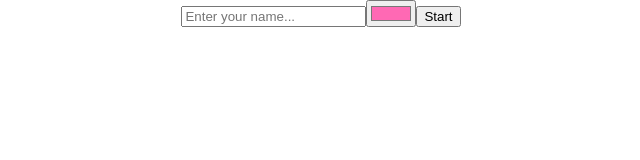
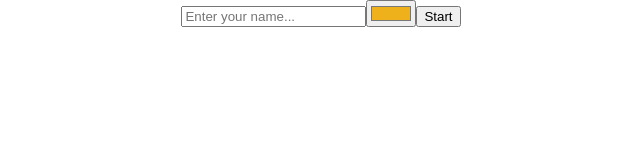
Before and after one commit to snake-biteme/snake-controller, a React (Create React App) app: page / in a window 1280 px wide. Shown: the top 160 px of the page, without its empty margins (319-959 px from the left). Built offline with nearby package versions, Linux system fonts and the light colour scheme; no server answers; what aws-appsync would draw is missing.

Commit message:
feat: random color generator

```diff
--- a/src/CONSTS.ts
+++ b/src/CONSTS.ts
@@ -3,4 +3,5 @@ import { v4 as uuidv4 } from 'uuid';
 
 export const screenId = 'asdfsdfasdfsd';
 export const playerId = uuidv4();
-export const defColor = '#ff69b4';
+// random color generator https://stackoverflow.com/a/5092846/18631517
+export const defColor = '#'+(Math.random() * 0xFFFFFF << 0).toString(16).padStart(6, '0');
```
